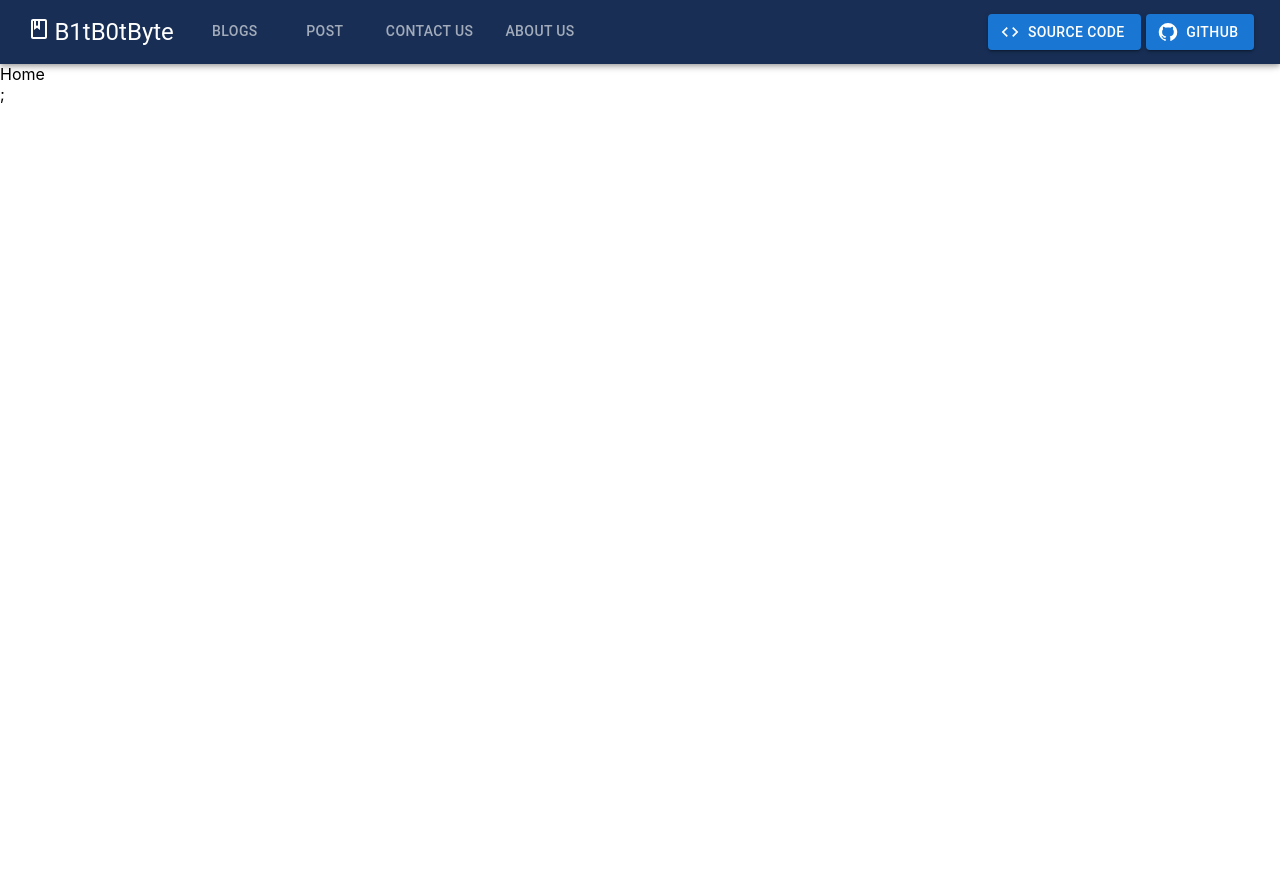
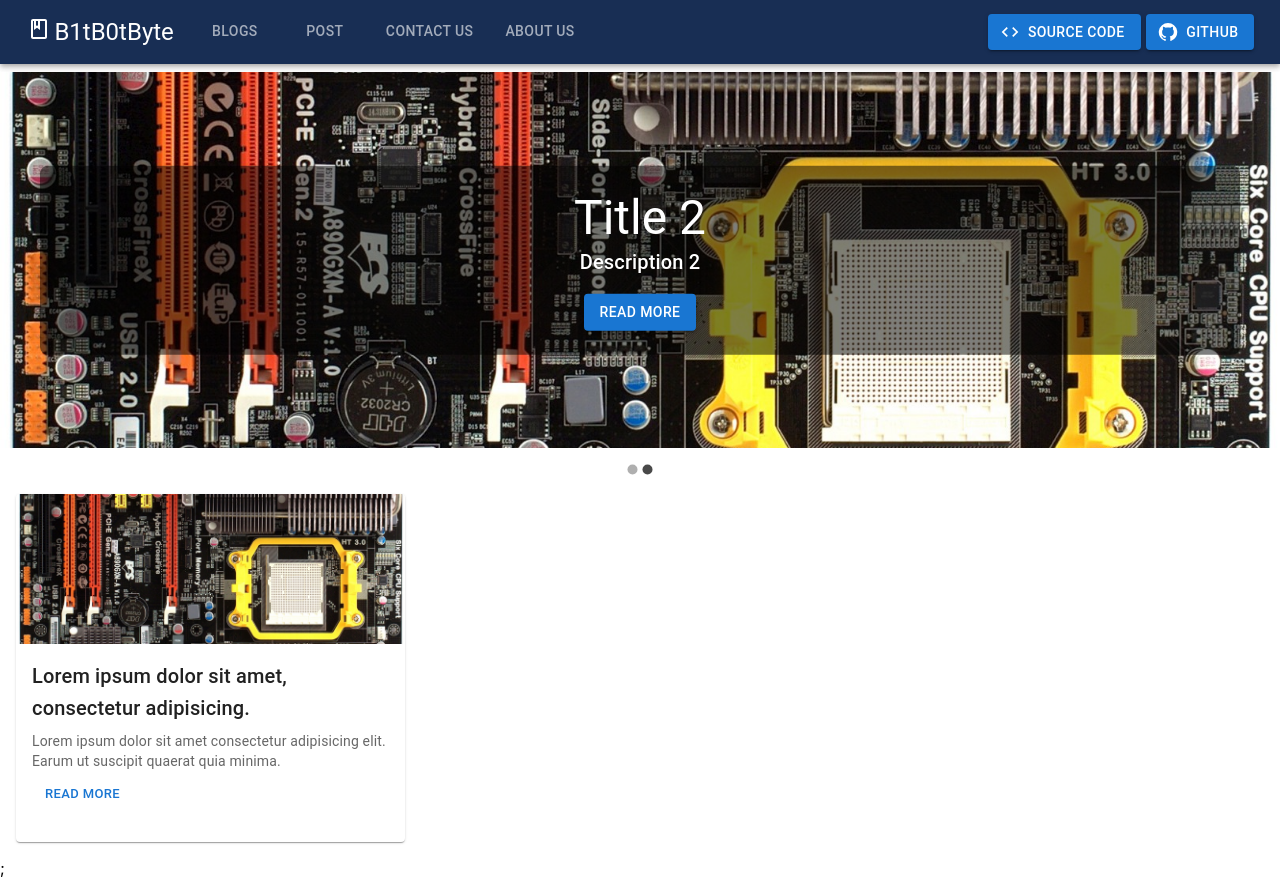
Before and after one commit to Ishwor-git/blog, a React (Create React App) app in the folder client/: page / in a window 1280 px wide. Before the commit the page ends 800 px from the top, so only its background shows below. Built offline with nearby package versions, Linux system fonts and the light colour scheme.

Commit message:
landing pagee design completed

```diff
--- a/client/package.json
+++ b/client/package.json
@@ -12,6 +12,7 @@
     "@testing-library/user-event": "^13.5.0",
     "react": "^18.3.1",
     "react-dom": "^18.3.1",
+    "react-material-ui-carousel": "^3.4.2",
     "react-router-dom": "6.4",
     "react-scripts": "5.0.1",
     "web-vitals": "^2.1.4"
--- a/client/src/components/navbar.jsx
+++ b/client/src/components/navbar.jsx
@@ -33,7 +33,7 @@ const Navbar = () => {
     <>
       <Box sx={{ flexGrow: 1 }}>
         <AppBar
-          position="fixed"
+          position="static"
           color="primary"
           sx={{ boxSizing: "border-box", backgroundColor: "#182e54" }}
         >
@@ -68,6 +68,7 @@ const Navbar = () => {
                 <Typography
                   sx={{ mx: "0.2rem", cursor: "pointer" }}
                   onClick={() => {
+                    setIndicatorValve("");
                     navigate("/");
                   }}
                 >
@@ -78,6 +79,7 @@ const Navbar = () => {
                   component="div"
                   sx={{ cursor: "pointer" }}
                   onClick={() => {
+                    setIndicatorValve("");
                     navigate("/");
                   }}
                 >
--- a/client/src/pages/home.jsx
+++ b/client/src/pages/home.jsx
@@ -1,7 +1,86 @@
 import React from "react";
+import Carousel from "react-material-ui-carousel";
+import { Box, Typography, Container, Button, Grid } from "@mui/material";
+import BlogCard from "../components/blogCard";
+
+const carouselItems = [
+  {
+    image: "/static/images/motherboard.jpg",
+    title: "Title 1",
+    description: "Description 1",
+  },
+  {
+    image: "/static/images/motherboard.jpg",
+    title: "Title 2",
+    description: "Description 2",
+  },
+];
 
 const Home = () => {
-  return <div>Home</div>;
+  return (
+    <>
+      <Carousel
+        indicators={true}
+        autoPlay={true}
+        animation="fade"
+        duration={500}
+        sx={{ mt: -7 }}
+      >
+        {carouselItems.map((item, index) => (
+          <Box
+            key={index}
+            sx={{
+              position: "relative",
+              height: "47vh",
+              backgroundImage: `url(${item.image})`,
+              backgroundSize: "cover",
+              backgroundPosition: "center",
+            }}
+          >
+            <Container
+              sx={{
+                position: "absolute",
+                top: "50%",
+                left: "50%",
+                transform: "translate(-50%, -50%)",
+                color: "#fff",
+                textAlign: "center",
+                bgcolor: "rgba(0, 0, 0, 0.5)",
+                p: 3,
+                borderRadius: 2,
+              }}
+            >
+              <Typography variant="h3" component="div">
+                {item.title}
+              </Typography>
+              <Typography variant="h6" component="div">
+                {item.description}
+              </Typography>
+              <Button
+                variant="contained"
+                color="primary"
+                href={item.link}
+                sx={{ mt: 2 }}
+              >
+                Read More
+              </Button>
+            </Container>
+          </Box>
+        ))}
+      </Carousel>
+      <Box
+        sx={{
+          bgcolor: "",
+        }}
+      >
+        <Grid container spacing={1}>
+          <Grid item xs={12} sm={6} md={4} key={0}>
+            <BlogCard />
+          </Grid>
+        </Grid>
+      </Box>
+    </>
+  );
 };
 
 export default Home;
```
Also changed, not shown: 1 other file (tests, documents, lock files or other folders).
